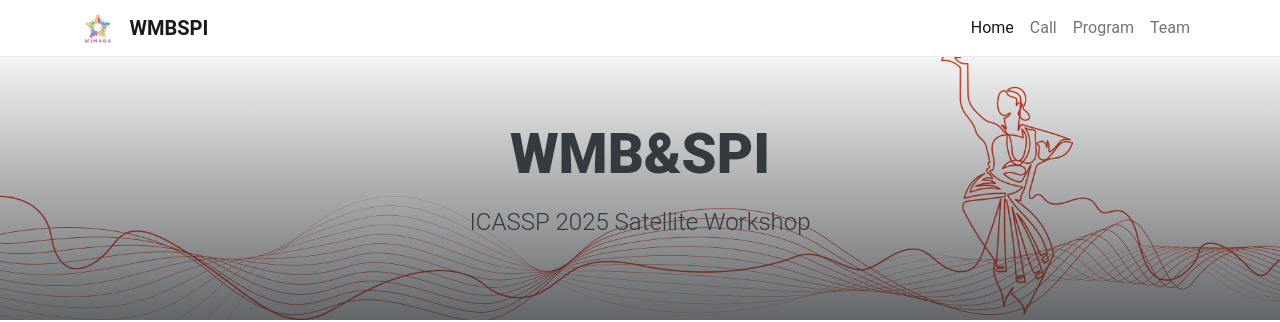
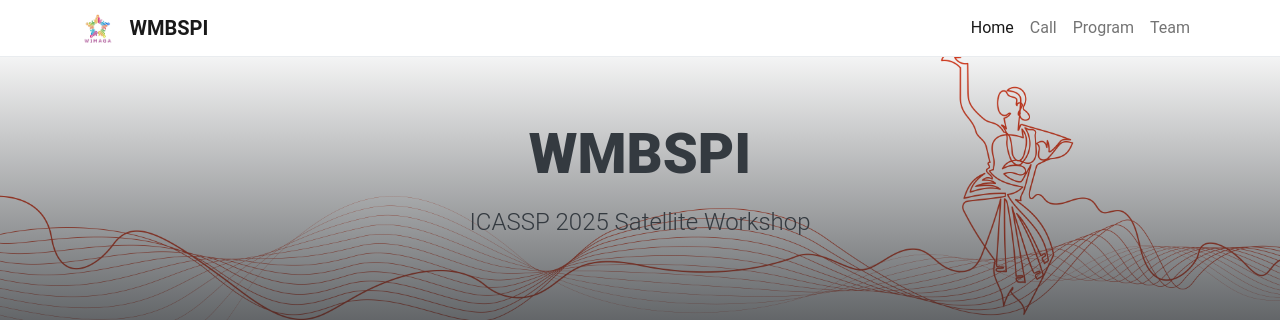
Before and after one commit to wmbspi/wmbspi.github.io, a Jekyll site: the page built from pages/home.md, in a window 1280 px wide. Shown: the top 322 px of the page. Built offline with Jekyll 4.4.1, drawn with Linux system fonts in a browser that asks for light colours.

Commit message:
Update home.md

```diff
--- a/pages/home.md
+++ b/pages/home.md
@@ -1,6 +1,6 @@
 ---
 layout: home
-title: WMB&SPI
+title: WMBSPI
 description: ICASSP 2025 Satellite Workshop
 background: /assets/theme/images/header.png
 permalink: /
```
